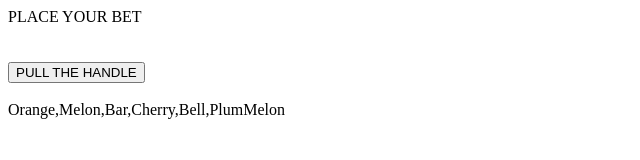
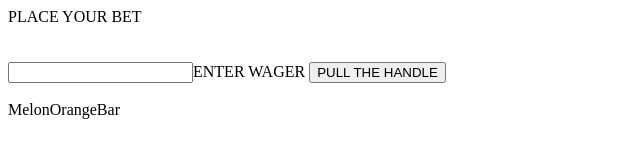
Before and after one commit to patrickleomackey-is/slotzMachine, a website: page HTML5Application/public_html/index.html in a window 1280 px wide. Shown: the whole page, without its empty margins (0-640 px from the left). Drawn offline with Linux system fonts and the light colour scheme.

Commit message:
The first spin function works the array containing the items is an array the comparator function still needs written along with the BET prompt and anything to do with BET manipulation.

```diff
--- a/HTML5Application/public_html/index.html
+++ b/HTML5Application/public_html/index.html
@@ -14,7 +14,7 @@ and open the template in the editor.
         <div>PLACE YOUR BET</div>
 
         <form onSubmit = 'spin()' ><br><br>
-
+            <input type='text' name='wager' id='T'><label>ENTER WAGER</label>
             <input type= 'submit' value = 'PULL THE HANDLE'>
         </form>
         <script src="slotMacJS.js"></script>
--- a/HTML5Application/public_html/slotMacJS.js
+++ b/HTML5Application/public_html/slotMacJS.js
@@ -3,9 +3,9 @@
 //BETs = document.getElementsByID('BET').onSubmit;
 
  const WHEEL =['Orange','Melon','Bar','Cherry','Bell','Plum'];
-document.write("<br>" + WHEEL);
+document.write("<br>" + spin());
 
-
+document.write(spin());
 document.write(spin());
 
 
```
